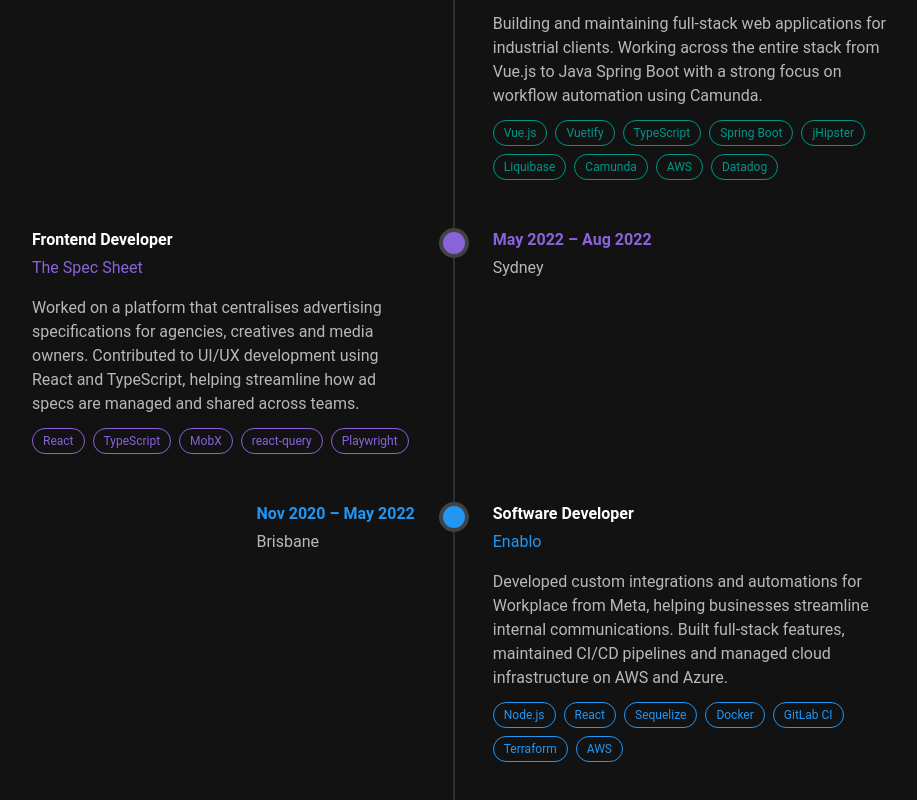
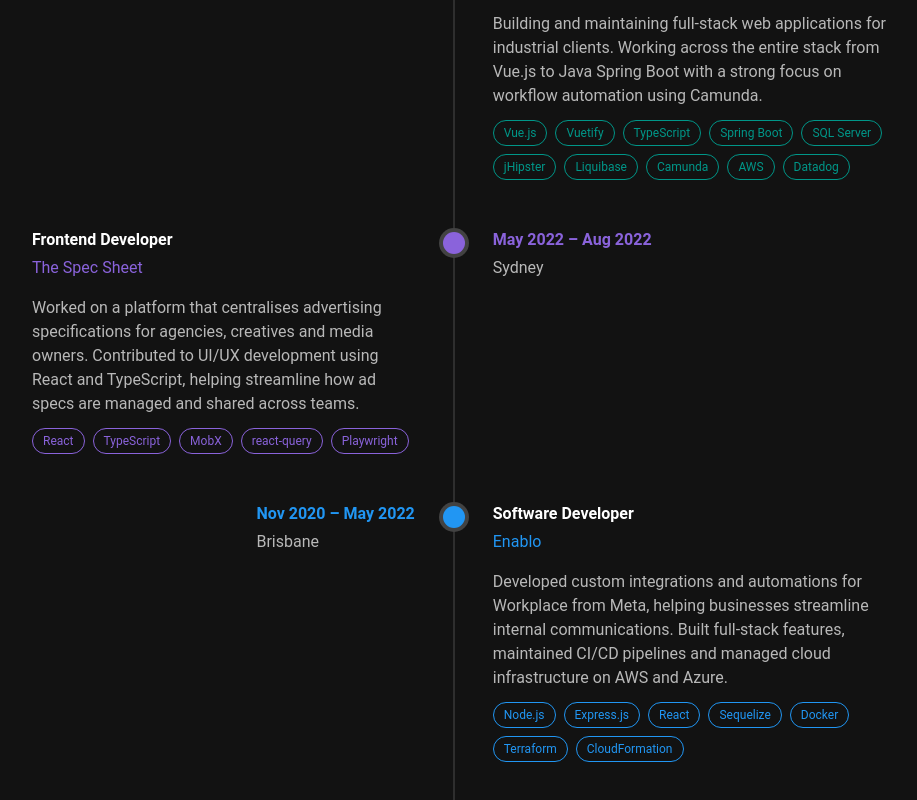
Before and after one commit to karthick1108/karthick-portfolio, a Vue app: page / in a window 1280 px wide. Shown: the part 1700-2500 px from the top of the page, without its empty margins (174-1091 px from the left). Built offline with nearby package versions, Linux system fonts and the light colour scheme.

Commit message:
Update experience

```diff
--- a/src/data/experience.ts
+++ b/src/data/experience.ts
@@ -22,6 +22,7 @@ export const experience: Job[] = [
       'Vuetify',
       'TypeScript',
       'Spring Boot',
+      'SQL Server',
       'jHipster',
       'Liquibase',
       'Camunda',
@@ -47,7 +48,7 @@ export const experience: Job[] = [
     color: '#2196F3',
     description:
       'Developed custom integrations and automations for Workplace from Meta, helping businesses streamline internal communications. Built full-stack features, maintained CI/CD pipelines and managed cloud infrastructure on AWS and Azure.',
-    technologies: ['Node.js', 'React', 'Sequelize', 'Docker', 'GitLab CI', 'Terraform', 'AWS'],
+    technologies: ['Node.js','Express.js', 'React', 'Sequelize', 'Docker', 'Terraform', 'CloudFormation'],
   },
   {
     role: 'Systems Engineer',
```
